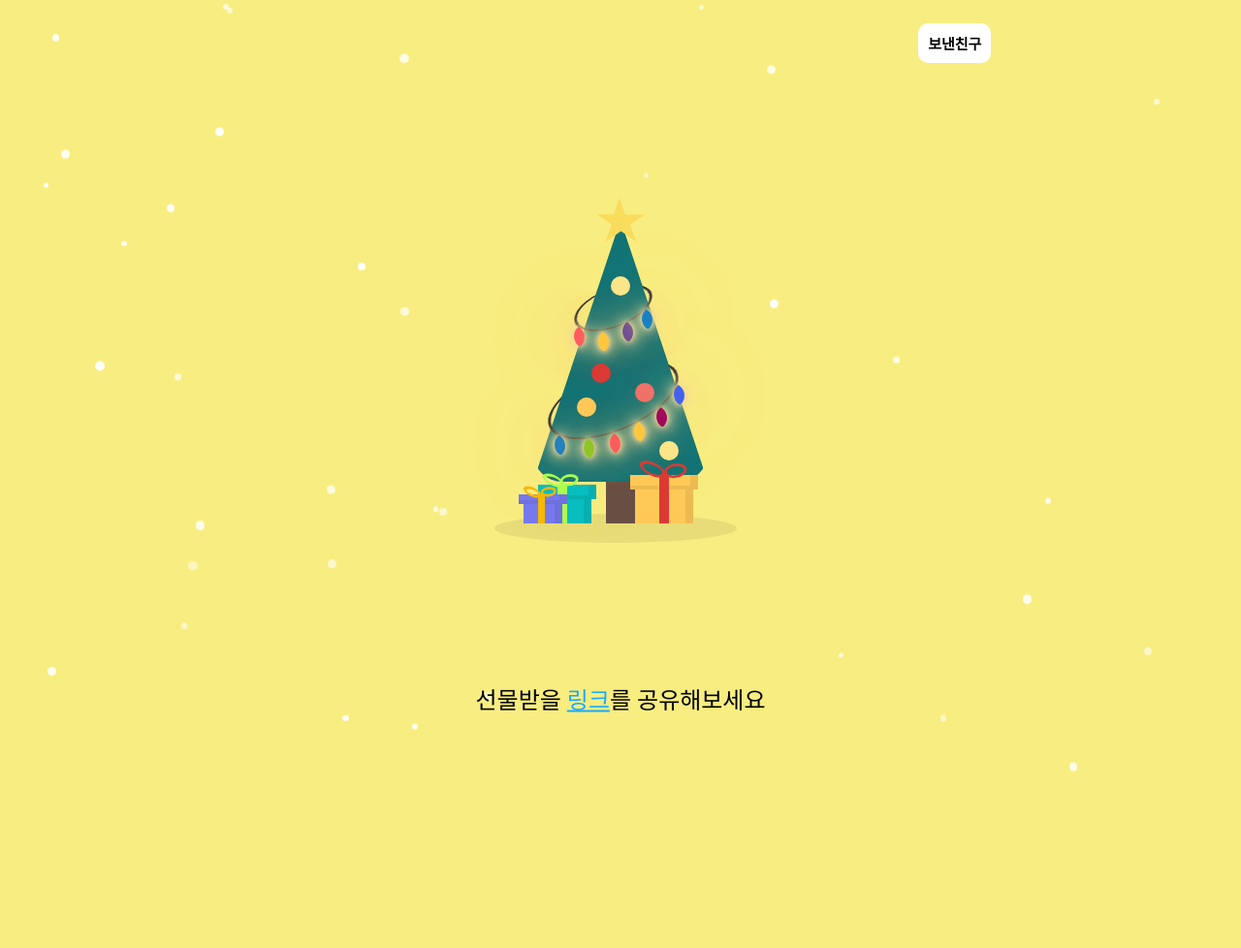
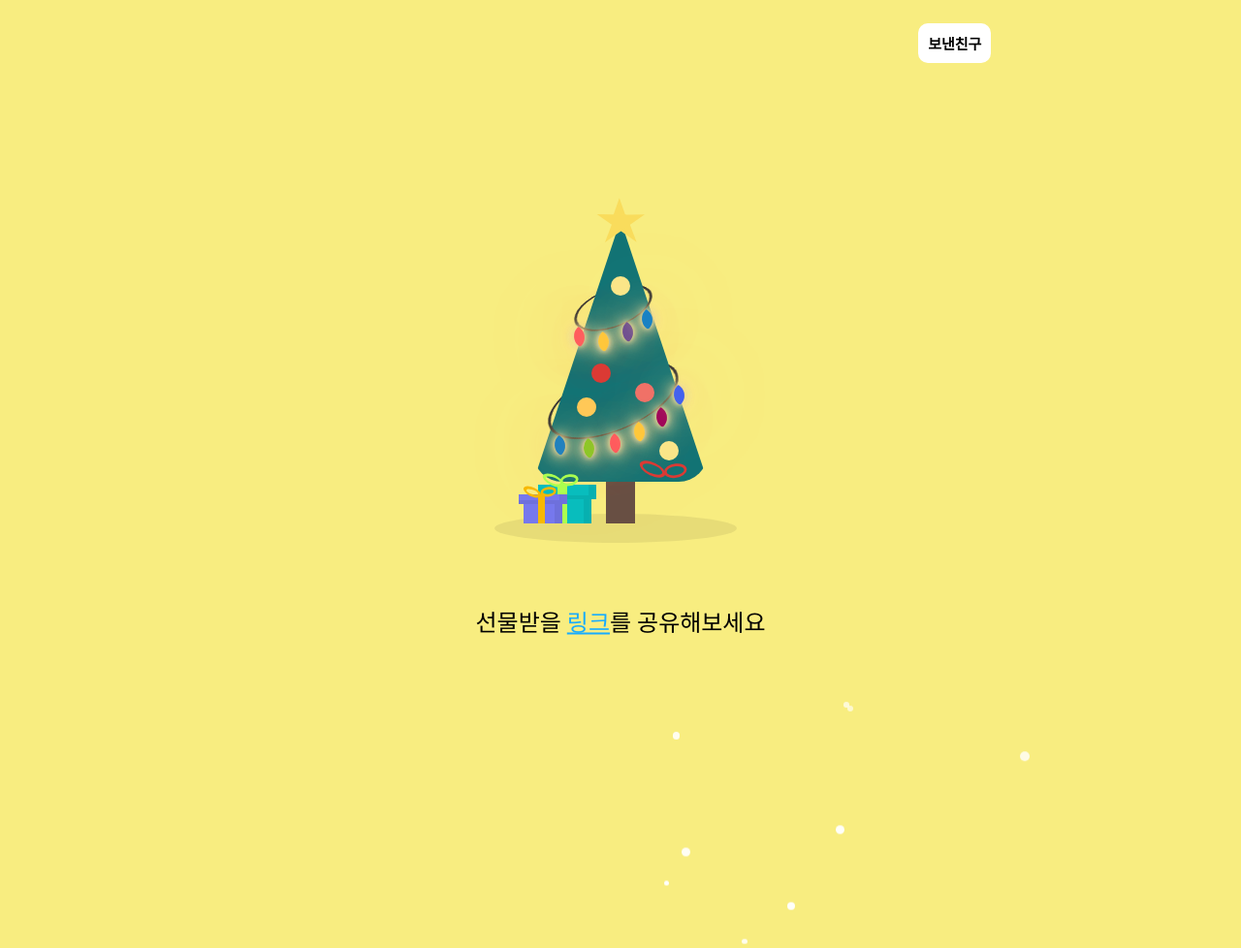
Before and after one commit to justinjung12/christmasgift, a Flask app: page /mypage in a window 1280 px wide; the page is wider, and only the part inside the window is pictured. Shown: the top 978 px of that part at 97% size. Before the commit the page ends 796 px from the top of that part, so only its background shows below. Run offline with Flask 3, Linux system fonts and the light colour scheme; some libraries are stand-ins or nearby versions.

Commit message:
Update mypage.html

```diff
--- a/templates/mypage.html
+++ b/templates/mypage.html
@@ -20,7 +20,7 @@
         }
 
         .christmas {
-            position: absolute ;
+            position: absolute;
         }
 
         .tree {
@@ -257,36 +257,7 @@
             transform: rotate(40deg);
         }
 
-        .gift {
-            position: absolute;
-            width: 60px;
-            height: 50px;
-            background-color: #ffc857;
-            top: 130px;
-            left: 30px;
-            box-shadow: inset -8px 0 0 rgba(0, 0, 0, 0.07);
 
-        }
-
-        .gift:before {
-            content: "";
-            position: absolute;
-            width: 70px;
-            height: 15px;
-            background-color: #ffc857;
-            left: -5px;
-            box-shadow: inset -8px -4px 0 rgba(0, 0, 0, 0.07);
-
-        }
-
-        .gift:after {
-            content: "";
-            background-color: #db3a34;
-            width: 10px;
-            height: 50px;
-            position: absolute;
-            left: 25px;
-        }
 
         .ribbon {
             position: absolute;
@@ -509,7 +480,7 @@
         .content {
             font-size: 24px;
             position: absolute;
-            top: 90%;
+            top: 80%;
             left: 50%;
             transform: translate(-50%, -50%);
             white-space: nowrap;
@@ -526,9 +497,7 @@
             grid-template-columns: 120px 120px 120px;
             margin-left: 20px;
             margin-top: 120px;
-            width: 400px;
-            height: 150;
-            overflow: scroll;
+            position: absolute;
         }
 
         /* .gift{
@@ -623,6 +592,7 @@
             color: white;
 
         }
+
         body {
             margin: 0;
             height: 100vh;
@@ -651,16 +621,21 @@
                 transform: translateY(100vh);
             }
         }
+        .ad{
+            position: absolute;
+            top: 90%;
+        }
     </style>
 </head>
 
 <body>
-    <ins class="kakao_ad_area" style="display:none;"
-data-ad-unit = "DAN-k4qH6mBUja42MsB5"
-data-ad-width = "320"
-data-ad-height = "100"></ins>
+    <div class="ad">
+        <ins class="kakao_ad_area" style="display:none;" data-ad-unit="DAN-k4qH6mBUja42MsB5" data-ad-width="320"
+            data-ad-height="100"></ins>
         <script type="text/javascript" src="//t1.daumcdn.net/kas/static/ba.min.js" async></script>
         <div class="snow-container" id="snowContainer"></div>
+
+    </div>
 
     <div class="christmas">
         <div class="tree">
@@ -702,10 +677,8 @@
     <script src="https://cdn.jsdelivr.net/npm/sweetalert2@11"></script>
 
     <script>
-        if(localStorage.getItem("un") && localStorage.getItem("un")){
-            document.querySelector('.errormessage').style.display = 'none'
-        }
-        const SURL = 'https://christmasgiftshare.site/'
+
+        const SURL = 'https://christmasgiftshare.site'
         const username = localStorage.getItem('un')
         let gift
 
@@ -782,7 +755,7 @@
         }).then((response) => response.json())
             .then((data) => {
                 console.log(data)
-                if(data.length > 0){
+                if (data.length > 0) {
                     document.querySelector('.christmas').style.display = 'none'
                 }
                 data.forEach(element => {
```
Lines whose indentation alone changed are shown as unchanged.
